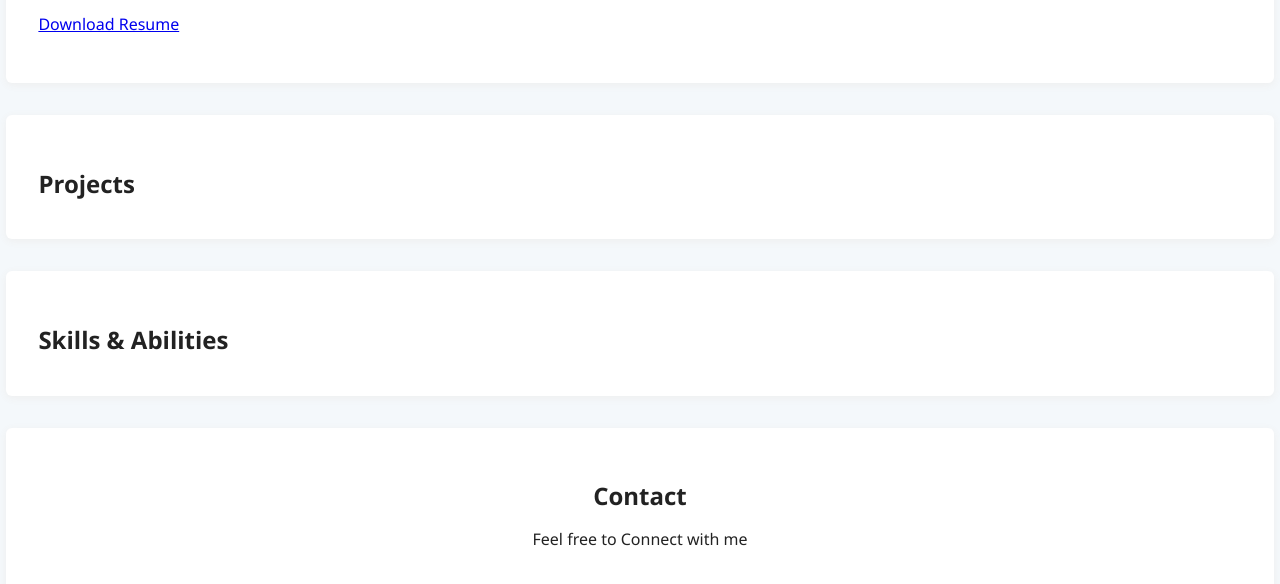
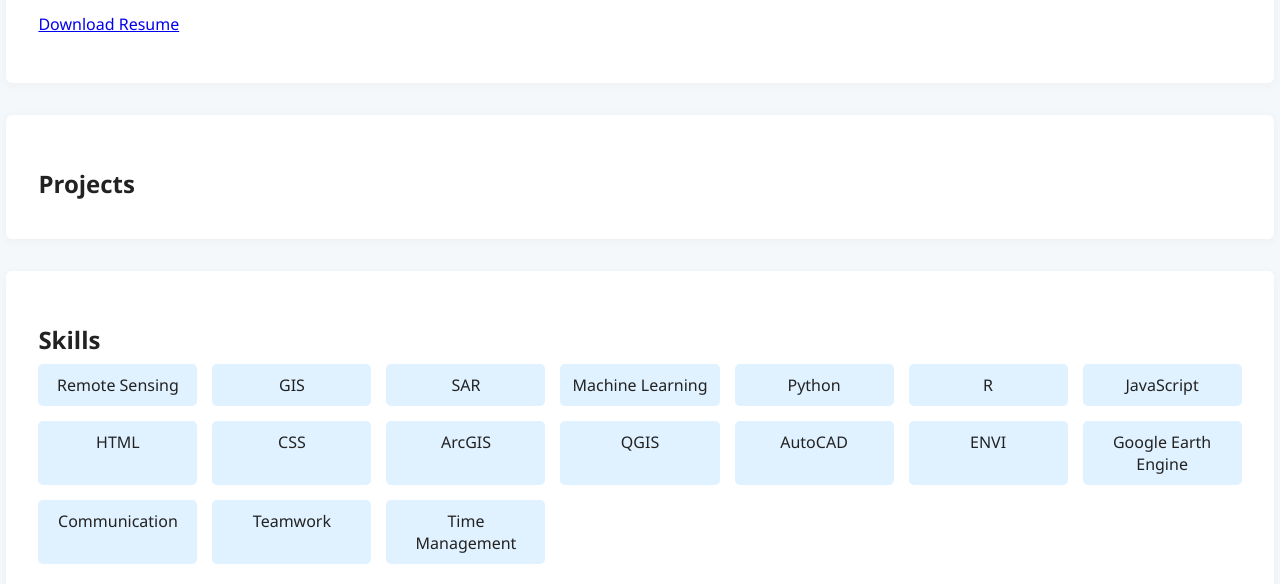
Before and after one commit to mrsmgis/mrsmgis.github.io, a plain HTML site: page index.html in a window 1280 px wide. Shown: the part 550-1134 px from the top of the page. Drawn offline with Linux system fonts and the light colour scheme.

Commit message:
added skills

```diff
--- a/index.html
+++ b/index.html
@@ -46,7 +46,26 @@
     </section>
 
     <section id="skills">
-      <h2>Skills & Abilities</h2>
+      <h2>Skills</h2>
+      <div class="skill-grid">
+        <div class="skill">Remote Sensing</div>
+        <div class="skill">GIS</div>
+        <div class="skill">SAR</div>
+        <div class="skill">Machine Learning</div>
+        <div class="skill">Python</div>
+        <div class="skill">R</div>
+        <div class="skill">JavaScript</div>
+        <div class="skill">HTML</div>
+        <div class="skill">CSS</div>
+        <div class="skill">ArcGIS</div>
+        <div class="skill">QGIS</div>
+        <div class="skill">AutoCAD</div>
+        <div class="skill">ENVI</div>
+        <div class="skill">Google Earth Engine</div>
+        <div class="skill">Communication</div>
+        <div class="skill">Teamwork</div>
+        <div class="skill">Time Management</div>
+      </div>
     </section>
 
     <section id="contact">
--- a/style.css
+++ b/style.css
@@ -4,6 +4,7 @@ body {
   background: #f4f8fb;
   color: #222;
 }
+
 header,
 footer {
   text-align: center;
@@ -11,26 +12,31 @@ footer {
   background: #0e76a8;
   color: #fff;
 }
+
 img.profile {
   display: block;
   margin: 1em auto 2em auto;
   border-radius: 8px;
   width: 160px;
 }
+
 h1,
 h2,
 h3 {
   margin-bottom: 0.3em;
 }
+
 nav a {
   margin: 0 1em;
   text-decoration: none;
   color: #fff;
   font-weight: 500;
 }
+
 nav a:hover {
   text-decoration: underline;
 }
+
 section {
   background: #fff;
   margin: 2em 0;
@@ -38,6 +44,7 @@ section {
   border-radius: 6px;
   box-shadow: 0 2px 8px #eee;
 }
+
 .skills,
 .languages,
 .soft-skills {
@@ -46,6 +53,7 @@ section {
   gap: 0.7em;
   margin-top: 0.6em;
 }
+
 .skills span,
 .languages span,
 .soft-skills span {
@@ -54,25 +62,44 @@ section {
   border-radius: 3px;
   font-size: 0.97em;
 }
+
 .contact a {
   color: #b71c1c;
   text-decoration: none;
   margin-right: 1.5em;
 }
 }
+
 @media (max-width: 650px) {
   section {
     padding: 1em;
   }
+
   body {
     margin: 0 2%;
   }
+
   .skills,
   .languages,
   .soft-skills {
     gap: 0.5em;
   }
 }
+
+/* ############################Style Skills Section */
+.skill-grid {
+  display: grid;
+  grid-template-columns: repeat(auto-fill, minmax(150px, 1fr));
+  gap: 15px;
+}
+
+.skill {
+  background: #e0f1ff;
+  padding: 10px;
+  border-radius: 5px;
+  text-align: center;
+}
+
 /* ######################Style for Contact Section############################## */
 #contact {
   text-align: center;
@@ -99,15 +126,19 @@ section {
 .social-icons a:hover .fa-linkedin {
   color: #0e76a8;
 }
+
 .social-icons a:hover .fa-github {
   color: #171515;
 }
+
 .social-icons a:hover .fa-whatsapp {
   color: #25d366;
 }
+
 .social-icons a:hover .fa-facebook {
   color: #3b5998;
 }
+
 .social-icons a:hover .fa-envelope {
   color: #c23a2b;
 }
```
